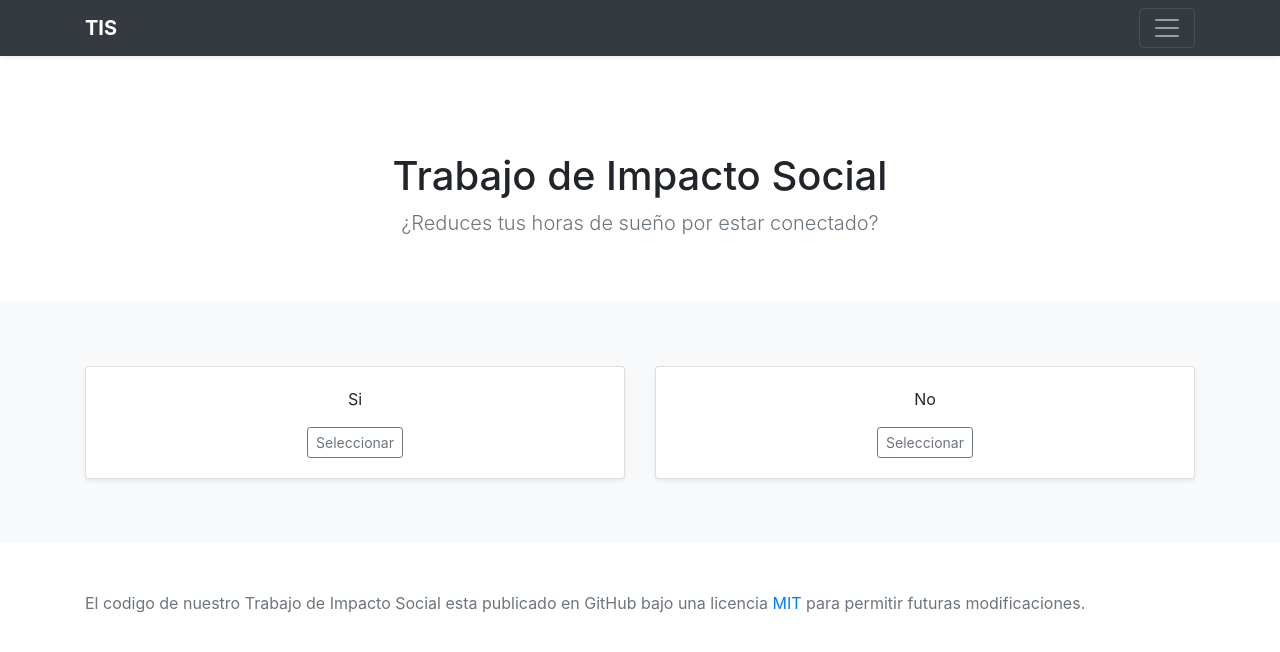
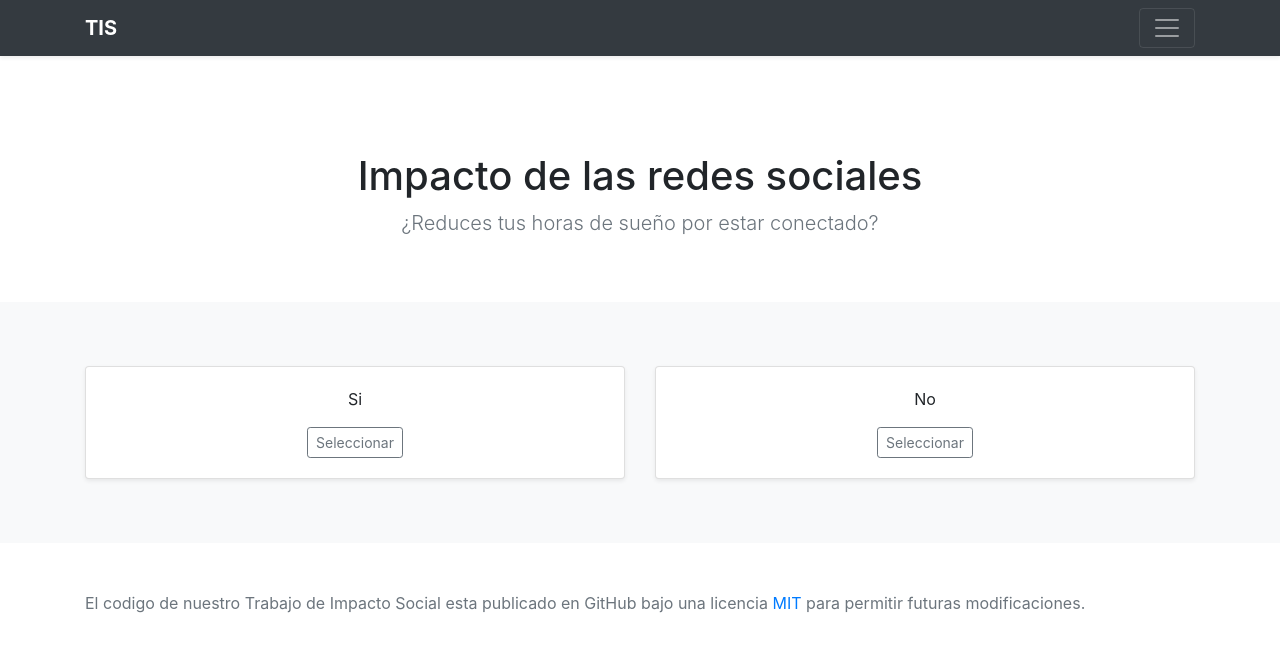
Before and after one commit to FrederickBor/TIS, a plain HTML site: page index.html in a window 1280 px wide. Drawn offline with nearby package versions, Linux system fonts and the light colour scheme.

Commit message:
Cambio de titulo
Signed-off-by: Frederick Ernesto Borges Noronha <frederickborgesnoronha@gmail.com>

```diff
--- a/index.html
+++ b/index.html
@@ -52,7 +52,7 @@
     <section class="pt-5 text-center container">
       <div class="row pt-lg-5">
         <div class="col-lg-7 col-md-9 mx-auto">
-          <h1 class="fw-light">Trabajo de Impacto Social</h1>
+          <h1 class="fw-light">Impacto de las redes sociales</h1>
         </div>
       </div>
     </section>
```
